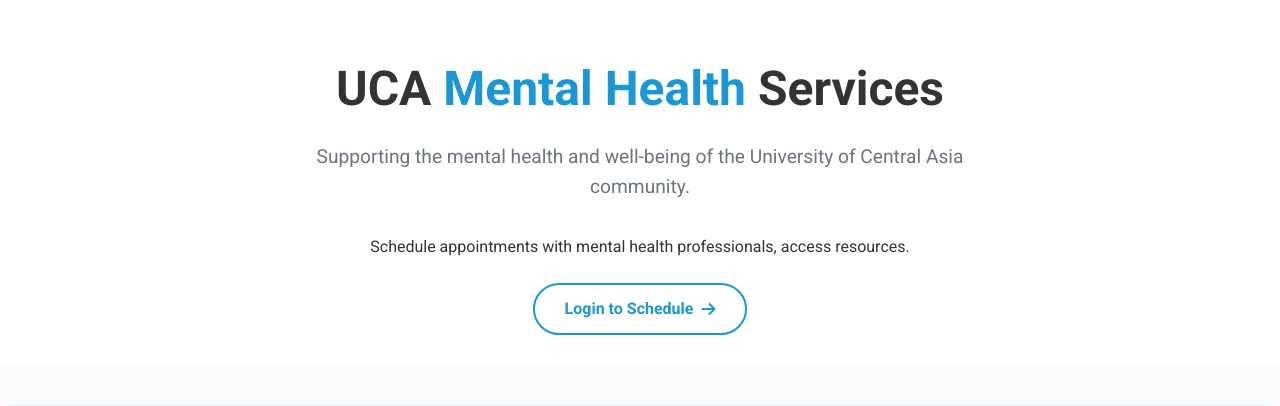
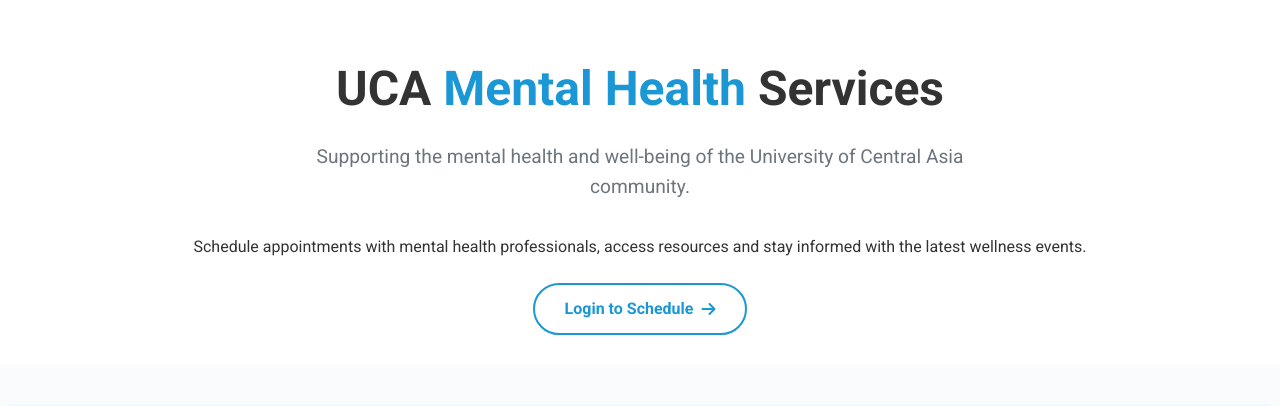
Before and after one commit to aishauca/MHS, a Django app: page / in a window 1280 px wide. Shown: the part 86-492 px from the top of the page. Run offline with Django 5.2, Linux system fonts and the light colour scheme; data comes from the database, SQL or seed files in the repository; both versions use the stored data as it was after the commit; some libraries are stand-ins or nearby versions.

Commit message:
text updates

```diff
--- a/templates/accounts/home.html
+++ b/templates/accounts/home.html
@@ -117,8 +117,7 @@
             <div class="col-lg-10 text-center">
                 <h1>UCA <span class="highlight">Mental Health</span> Services</h1>
                 <p class="lead">Supporting the mental health and well-being of the University of Central Asia community.</p>
-
-                <p class="my-4">Schedule appointments with mental health professionals, access resources.</p>
+                <p class="my-4">Schedule appointments with mental health professionals, access resources and stay informed with the latest wellness events.</p>
 
                 <div class="mt-4">
                     {% if user.is_authenticated %}
```
Also changed, not shown: db.sqlite3.
